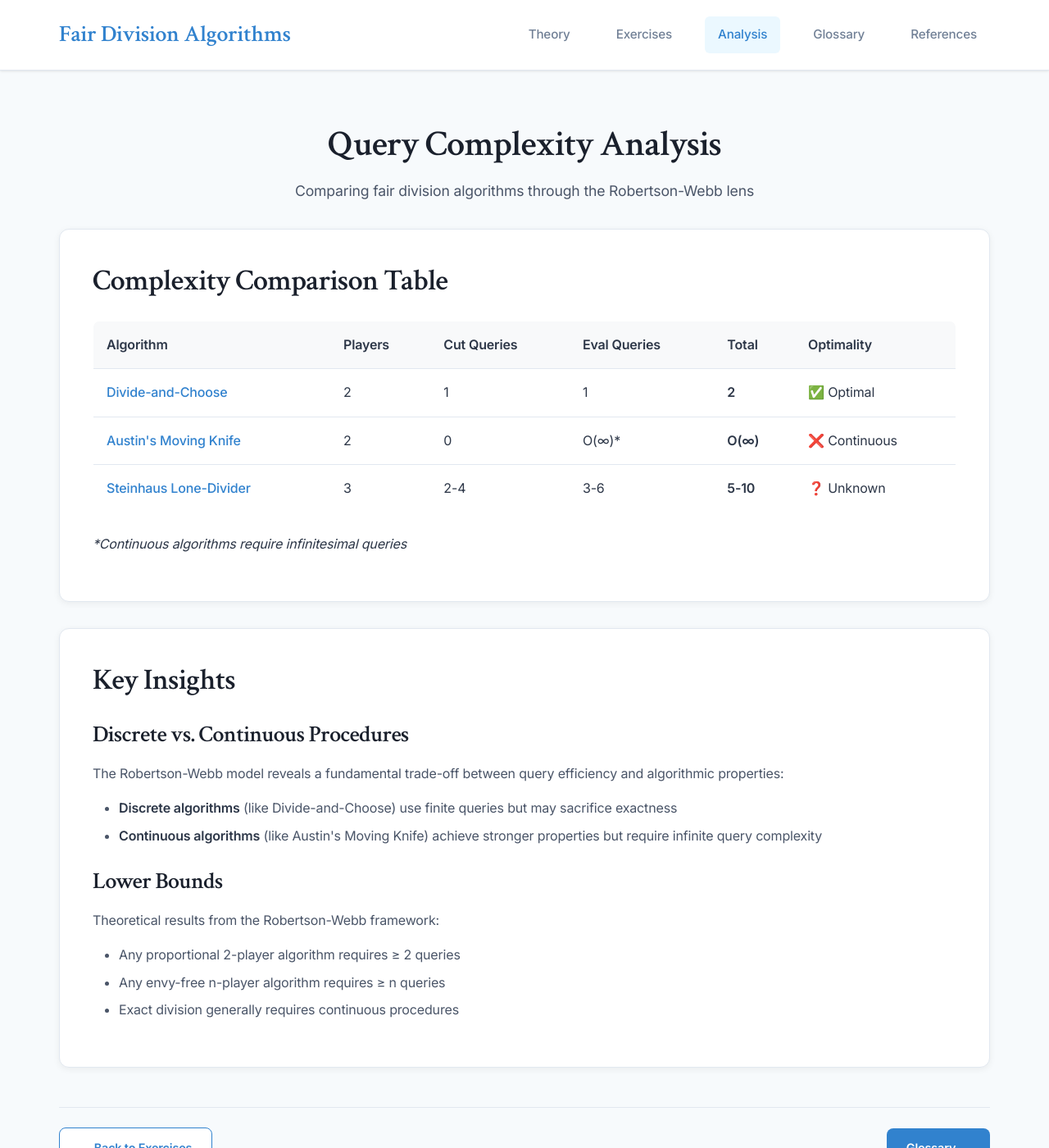
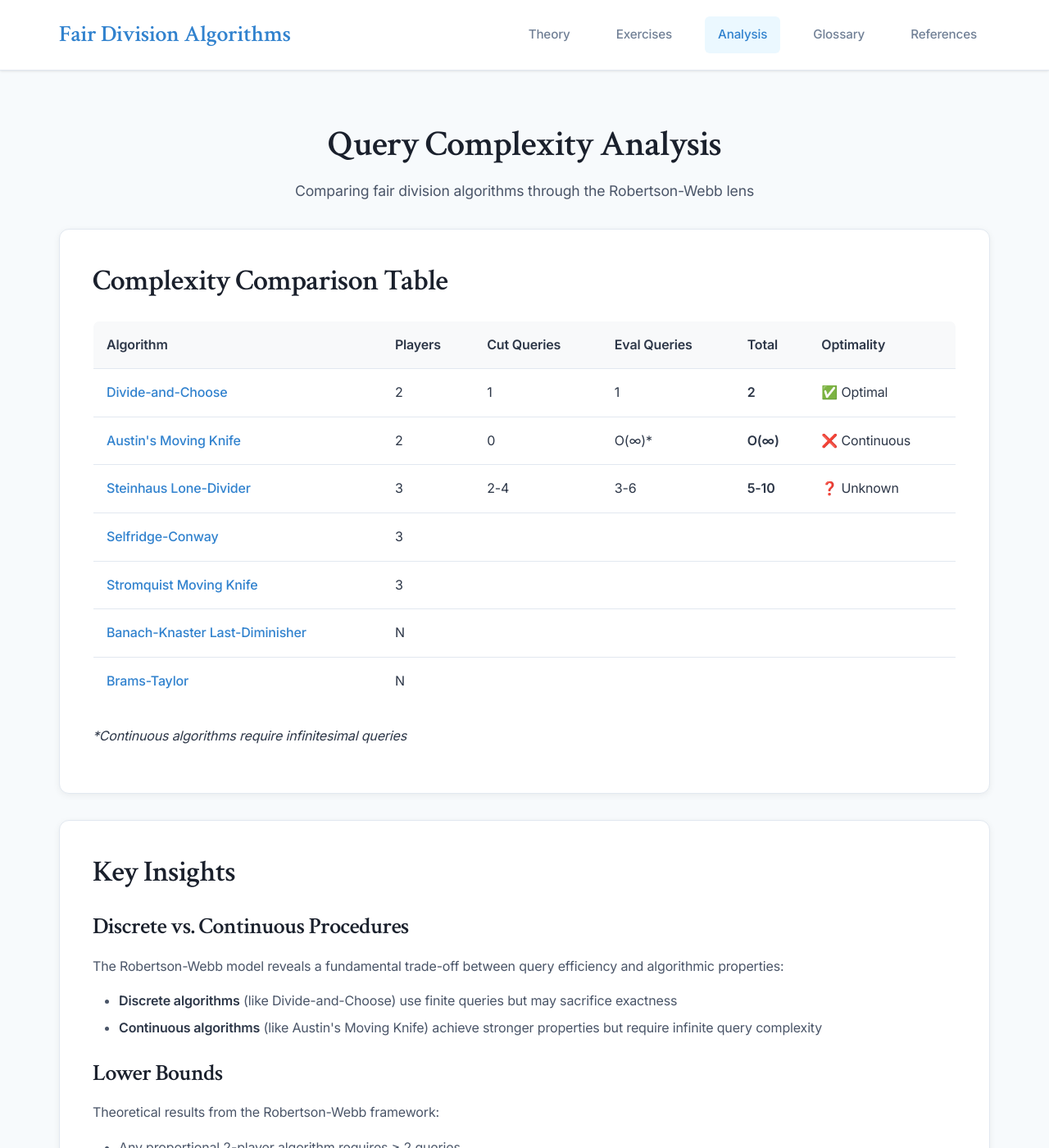
Before and after one commit to amaan-19/fair-division-exercises, a Jekyll site: the page built from analysis/complexity-comparison.md, in a window 1280 px wide and 1400 px high. Shown: the whole window at 82% size. Built offline with Jekyll 4.4.1, drawn with Linux system fonts in a browser that asks for light colours.

Commit message:
updated complexity page

```diff
--- a/analysis/complexity-comparison.md
+++ b/analysis/complexity-comparison.md
@@ -48,6 +48,38 @@ permalink: /analysis/
           <td>3-6</td>
           <td><strong>5-10</strong></td>
           <td>❓ Unknown</td>
+        </tr>
+        <tr>
+          <td><a href="/algorithms/selfridge-conway/">Selfridge-Conway</a></td>
+          <td>3</td>
+          <td></td>
+          <td></td>
+          <td><strong></strong></td>
+          <td></td>
+        </tr>
+        <tr>
+          <td><a href="/algorithms/stromquist/">Stromquist Moving Knife</a></td>
+          <td>3</td>
+          <td></td>
+          <td></td>
+          <td><strong></strong></td>
+          <td></td>
+        </tr>
+        <tr>
+          <td><a href="/algorithms/banach-knaster-last-diminisher/">Banach-Knaster Last-Diminisher</a></td>
+          <td>N</td>
+          <td></td>
+          <td></td>
+          <td><strong></strong></td>
+          <td></td>
+        </tr>
+        <tr>
+          <td><a href="/algorithms/brams-taylor/">Brams-Taylor</a></td>
+          <td>N</td>
+          <td></td>
+          <td></td>
+          <td><strong></strong></td>
+          <td></td>
         </tr>
       </tbody>
     </table>
--- a/assets/main.css
+++ b/assets/main.css
@@ -382,14 +382,9 @@ blockquote {
         color: #1e40af;
     }
 
-    .meta-badge.complexity-badge {
+    .meta-badge.type-badge {
         background: #f3e8ff;
         color: #6b21a8;
-    }
-
-    .meta-badge.type-badge {
-        background: #f0f4f7;
-        color: #4a5568;
     }
 
     .meta-badge.property {
@@ -1069,7 +1064,7 @@ blockquote {
 }
 
 .reference-content {
-    padding: 0 1.5rem;
+    padding: 0 1.5rem 1.5rem;
     flex: 1;
 }
 
```
Also changed, not shown: index.md (+7 -0 lines).
